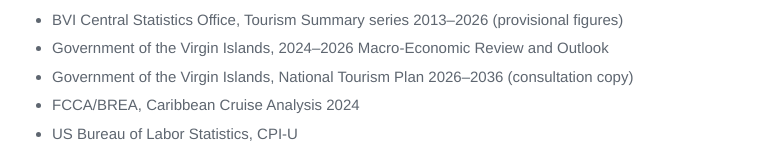
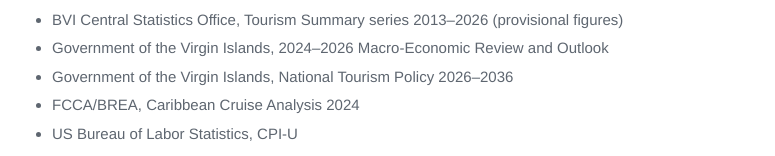
Before and after one commit to BVIYTHA/Membership, a plain HTML site: page tourism-2026/index.html in a window 1280 px wide. Shown: the part 823-979 px from the top of the page, without its empty margins (252-1027 px from the left). Drawn offline with Linux system fonts and the light colour scheme.

Commit message:
Tourism deck: 18-slide update; cite the approved National Tourism Policy
Co-Authored-By: Claude Opus 5.5 <noreply@anthropic.com>
Claude-Session: https://claude.ai/code/session_013bUxLgzD9kQw1ShLqJ98sw

```diff
--- a/tourism-2026/index.html
+++ b/tourism-2026/index.html
@@ -47,7 +47,7 @@
   <ul class="sources">
     <li>BVI Central Statistics Office, Tourism Summary series 2013–2026 (provisional figures)</li>
     <li>Government of the Virgin Islands, 2024–2026 Macro-Economic Review and Outlook</li>
-    <li>Government of the Virgin Islands, National Tourism Plan 2026–2036 (consultation copy)</li>
+    <li>Government of the Virgin Islands, National Tourism Policy 2026–2036</li>
     <li>FCCA/BREA, Caribbean Cruise Analysis 2024</li>
     <li>US Bureau of Labor Statistics, CPI-U</li>
   </ul>
```
Also changed, not shown: 2 other files.
